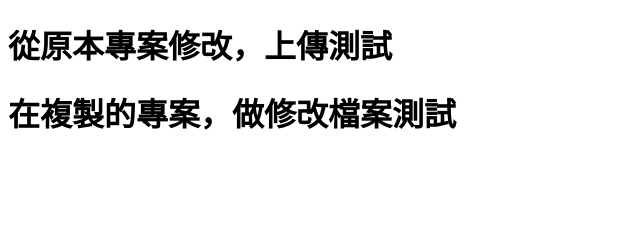
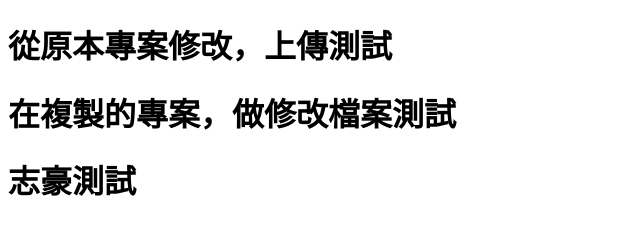
Before and after one commit to hktech-group/ExampleCollaboration, a plain HTML site: page index.html in a window 1280 px wide. Shown: the whole page, without its empty margins (0-640 px from the left). Drawn offline with Linux system fonts and the light colour scheme.

Commit message:
志豪測試

```diff
--- a/index.html
+++ b/index.html
@@ -9,5 +9,6 @@
 <body>
     <h1>從原本專案修改，上傳測試</h1>
     <h1>在複製的專案，做修改檔案測試</h1>
+    <h1>志豪測試</h1>
 </body>
 </html>
```
